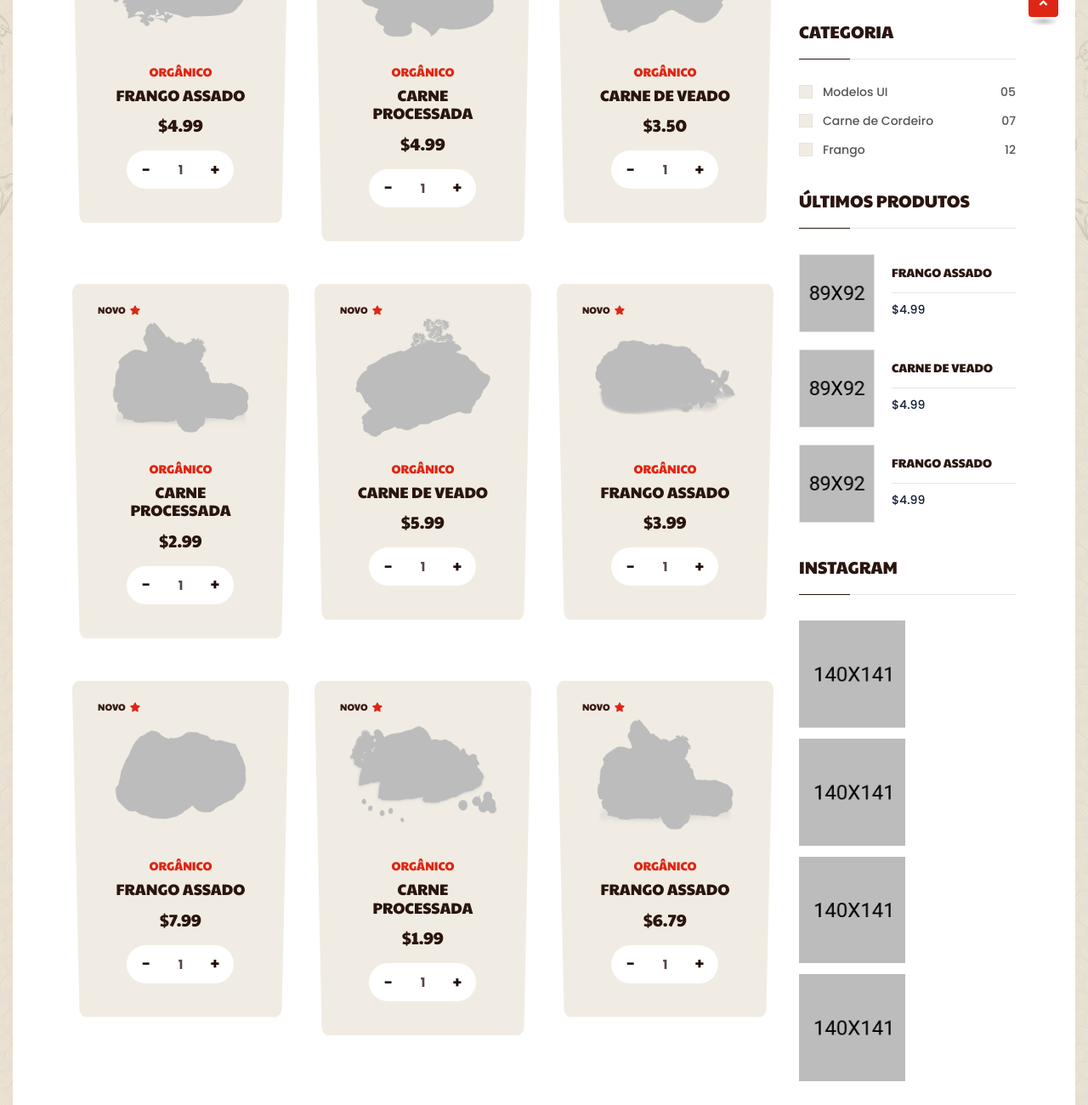
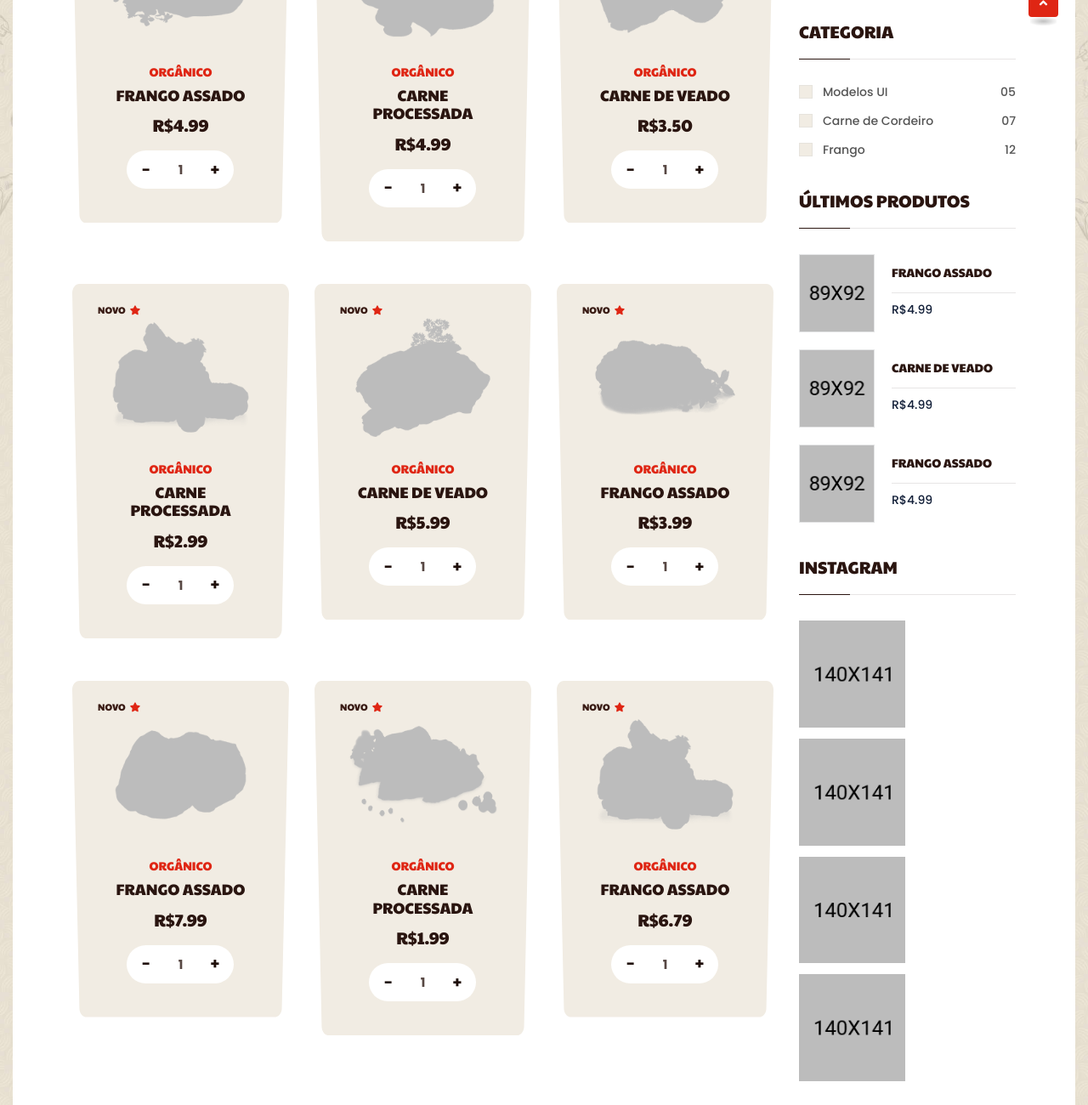
Before and after one commit to JoaoP3dr00/acougue, a plain HTML site: page shop.html in a window 1280 px wide. Shown: the part 860-2160 px from the top of the page at 85% size. Drawn offline with nearby package versions, Linux system fonts and the light colour scheme.

Commit message:
fix: arrumando o cifrão nas páginas de produtos

```diff
--- a/shop.html
+++ b/shop.html
@@ -255,7 +255,7 @@
                                                 <div class="product-content-three">
                                                     <a href="shop.html" class="tag">orgânico</a>
                                                     <h2 class="title"><a href="shop-details.html">Frango Assado</a></h2>
-                                                    <h2 class="price">$4.99</h2>
+                                                    <h2 class="price">R$4.99</h2>
                                                     <div class="product-cart-wrap">
                                                         <form action="#">
                                                             <div class="cart-plus-minus">
@@ -280,7 +280,7 @@
                                                 <div class="product-content-three">
                                                     <a href="shop.html" class="tag">orgânico</a>
                                                     <h2 class="title"><a href="shop-details.html">Carne Processada</a></h2>
-                                                    <h2 class="price">$4.99</h2>
+                                                    <h2 class="price">R$4.99</h2>
                                                     <div class="product-cart-wrap">
                                                         <form action="#">
                                                             <div class="cart-plus-minus">
@@ -305,7 +305,7 @@
                                                 <div class="product-content-three">
                                                     <a href="shop.html" class="tag">orgânico</a>
                                                     <h2 class="title"><a href="shop-details.html">Carne de Veado</a></h2>
-                                                    <h2 class="price">$3.50</h2>
+                                                    <h2 class="price">R$3.50</h2>
                                                     <div class="product-cart-wrap">
                                                         <form action="#">
                                                             <div class="cart-plus-minus">
@@ -330,7 +330,7 @@
                                                 <div class="product-content-three">
                                                     <a href="shop.html" class="tag">orgânico</a>
                                                     <h2 class="title"><a href="shop-details.html">Carne Processada</a></h2>
-                                                    <h2 class="price">$2.99</h2>
+                                                    <h2 class="price">R$2.99</h2>
                                                     <div class="product-cart-wrap">
                                                         <form action="#">
                                                             <div class="cart-plus-minus">
@@ -355,7 +355,7 @@
                                                 <div class="product-content-three">
                                                     <a href="shop.html" class="tag">orgânico</a>
                                                     <h2 class="title"><a href="shop-details.html">Carne de Veado</a></h2>
-                                                    <h2 class="price">$5.99</h2>
+                                                    <h2 class="price">R$5.99</h2>
                                                     <div class="product-cart-wrap">
                                                         <form action="#">
                                                             <div class="cart-plus-minus">
@@ -380,7 +380,7 @@
                                                 <div class="product-content-three">
                                                     <a href="shop.html" class="tag">orgânico</a>
                                                     <h2 class="title"><a href="shop-details.html">Frango Assado</a></h2>
-                                                    <h2 class="price">$3.99</h2>
+                                                    <h2 class="price">R$3.99</h2>
                                                     <div class="product-cart-wrap">
                                                         <form action="#">
                                                             <div class="cart-plus-minus">
@@ -405,7 +405,7 @@
                                                 <div class="product-content-three">
                                                     <a href="shop.html" class="tag">orgânico</a>
                                                     <h2 class="title"><a href="shop-details.html">Frango Assado</a></h2>
-                                                    <h2 class="price">$7.99</h2>
+                                                    <h2 class="price">R$7.99</h2>
                                                     <div class="product-cart-wrap">
                                                         <form action="#">
                                                             <div class="cart-plus-minus">
@@ -430,7 +430,7 @@
                                                 <div class="product-content-three">
                                                     <a href="shop.html" class="tag">orgânico</a>
                                                     <h2 class="title"><a href="shop-details.html">Carne Processada</a></h2>
-                                                    <h2 class="price">$1.99</h2>
+                                                    <h2 class="price">R$1.99</h2>
                                                     <div class="product-cart-wrap">
                                                         <form action="#">
                                                             <div class="cart-plus-minus">
@@ -455,7 +455,7 @@
                                                 <div class="product-content-three">
                                                     <a href="shop.html" class="tag">orgânico</a>
                                                     <h2 class="title"><a href="shop-details.html">Frango Assado</a></h2>
-                                                    <h2 class="price">$6.79</h2>
+                                                    <h2 class="price">R$6.79</h2>
                                                     <div class="product-cart-wrap">
                                                         <form action="#">
                                                             <div class="cart-plus-minus">
@@ -524,7 +524,7 @@
                                                 </div>
                                                 <div class="lp-content">
                                                     <h4 class="title"><a href="shop-details.html">Frango Assado</a></h4>
-                                                    <span class="price">$4.99</span>
+                                                    <span class="price">R$4.99</span>
                                                 </div>
                                             </div>
                                             <div class="lp-item">
@@ -533,7 +533,7 @@
                                                 </div>
                                                 <div class="lp-content">
                                                     <h4 class="title"><a href="shop-details.html">Carne de Veado</a></h4>
-                                                    <span class="price">$4.99</span>
+                                                    <span class="price">R$4.99</span>
                                                 </div>
                                             </div>
                                             <div class="lp-item">
@@ -542,7 +542,7 @@
                                                 </div>
                                                 <div class="lp-content">
                                                     <h4 class="title"><a href="shop-details.html">Frango Assado</a></h4>
-                                                    <span class="price">$4.99</span>
+                                                    <span class="price">R$4.99</span>
                                                 </div>
                                             </div>
                                         </div>
```
Also changed, not shown: shop-details.html (+6 -6 lines).
